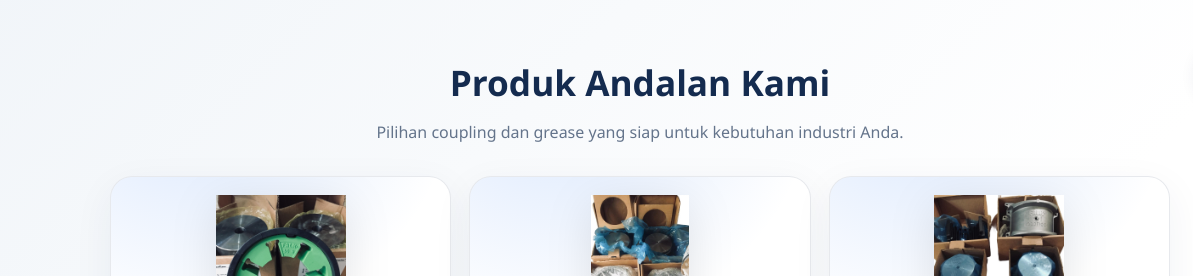
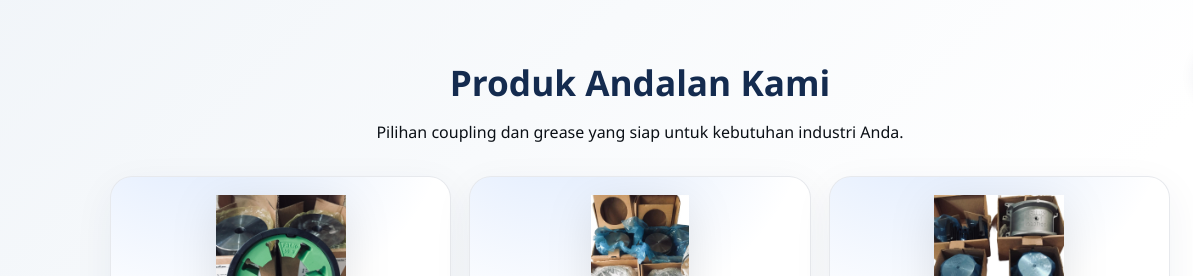
Before and after one commit to momentummachenerypart-tech/mmp, a plain HTML site: page index.html in a window 1280 px wide. Shown: the part 676-952 px from the top of the page, 0-1193 px from the left. Drawn offline with Linux system fonts and the light colour scheme.

Commit message:
Update style.css

```diff
--- a/style.css
+++ b/style.css
@@ -6,7 +6,7 @@
   --secondary-dark: #d4af37;
   --accent-light: #f1f5f9;
   --text-color: #1e293b;
-  --text-light: #64748b;
+  --text-light: #0b1016;
   --light-color: #ffffff;
   --border-light: #e2e8f0;
   --shadow: 0 6px 18px rgba(20, 43, 79, 0.12);
@@ -27,11 +27,7 @@ body {
 
 html { scroll-behavior: smooth; }
 
-.container {
-    max-width: 1100px;
-    margin: 0 auto;
-    padding: 0 20px;
-}
+.container { max-width: 1100px; margin: 0 auto; padding: 0 20px; }
 
 /* Loading */
 .loading-screen {
@@ -445,9 +441,9 @@ section { scroll-margin-top: 120px; }
   .floating-whatsapp { bottom: 18px; right: 16px; }
   .floating-back-to-top { bottom: 78px; right: 16px; }
 }
-
+/*  */
 /* Desktop/Teblet tuning */
-@media (min-width: 768px) {
+@media (max-width: 768px) {
   #katalog { scroll-margin-top: 140px; }
   .hero h1 { font-size: 3rem; }
 }
```
